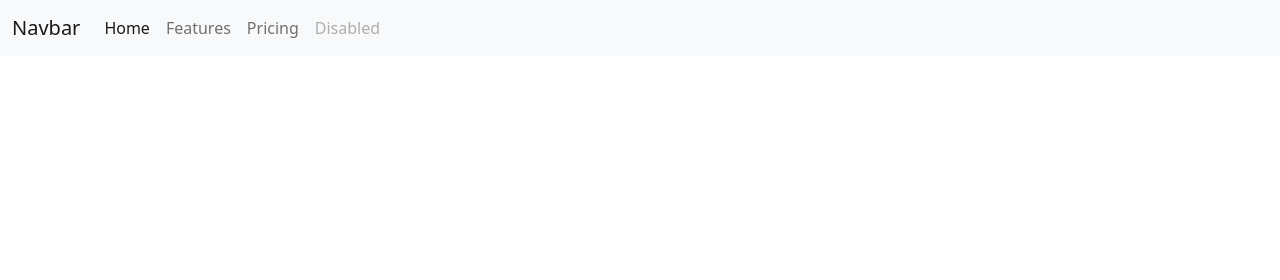
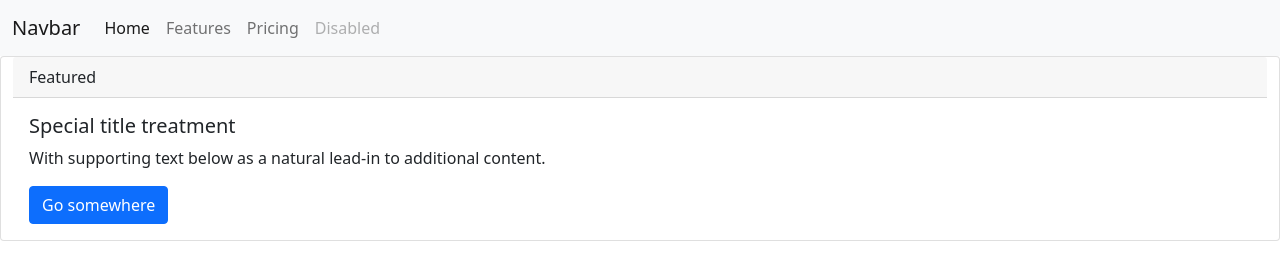
Before and after one commit to reymart0132/facebuk, a plain HTML site: page index.html in a window 1280 px wide. Drawn offline with nearby package versions, Linux system fonts and the light colour scheme.

```diff
--- a/index.html
+++ b/index.html
@@ -15,6 +15,7 @@
 
 <body>
     <header>
+
         <nav class="navbar navbar-expand-lg navbar-light bg-light">
             <div class="container-fluid">
                 <a class="navbar-brand" href="#">Navbar</a>
@@ -33,6 +34,20 @@
             </div>
         </nav>
 
+        <div class="container-fluid">
+            <div class="row">
+                <div class="card">
+                    <div class="card-header">
+                        Featured
+                    </div>
+                    <div class="card-body">
+                        <h5 class="card-title">Special title treatment</h5>
+                        <p class="card-text">With supporting text below as a natural lead-in to additional content.</p>
+                        <a href="#" class="btn btn-primary">Go somewhere</a>
+                    </div>
+                </div>
+            </div>
+        </div>
 
 
     </header>
```
